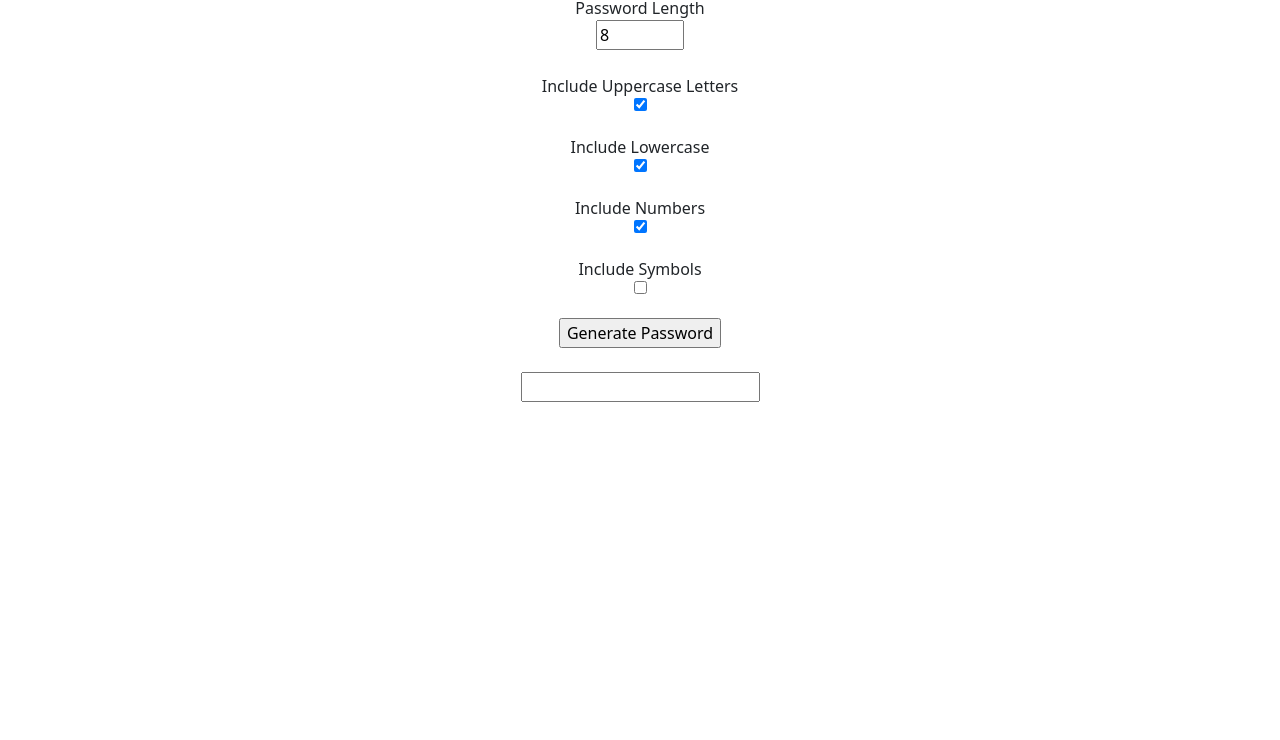
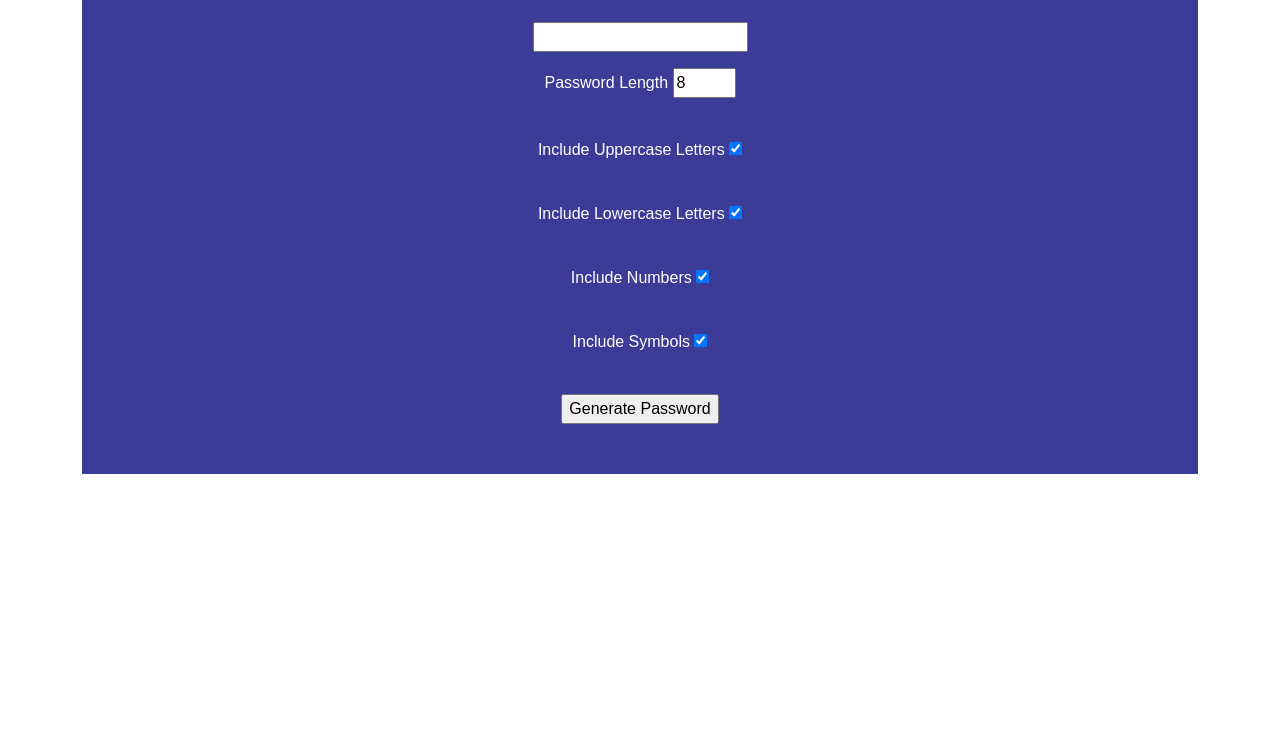
Before and after one commit to claudiahW/passwordgenerator, a plain HTML site: page index.html in a window 1280 px wide. Shown: the part 60-800 px from the top of the page. Drawn offline with nearby package versions, Linux system fonts and the light colour scheme.

Commit message:
style form

```diff
--- a/index.html
+++ b/index.html
@@ -17,32 +17,43 @@
     <div class="container">
     <h1>Password Generator</h1>
 
-
     <form>
+        <div class="mb-3 mt-3">
+        <input type="text" name="password" id="password">
+    </div>
+    <div class="mb-3">
         <label for="length">Password Length</label>
         <input type="number" name="length" id="length" min="8" max="20" value="8">
-        <br>
+    </div>
+    <br>
+        <div class="mb-3">
         <label for="uppercase">Include Uppercase Letters</label>
         <input type="checkbox" name="uppercase" id="uppercase" checked>
+    </div>
         <br>
-        <label for="lowercase">Include Lowercase</label>
+        <div class="mb-3">
+        <label for="lowercase">Include Lowercase Letters</label>
         <input type="checkbox" name="lowercase" id="lowercase" checked>
+    </div>
         <br>
+        <div class="mb-3">
         <label for="numbers">Include Numbers</label>
         <input type="checkbox" name="numbers" id="numbers" checked>
+    </div>
         <br>
+        <div class="mb-3">
         <label for="symbols">Include Symbols</label>
-        <input type="checkbox" name="symbols" id="symbols">
+        <input type="checkbox" name="symbols" id="symbols" checked>
+    </div>
         <br>
+        <div class="mb-3">
         <input type="submit" value="Generate Password">
+    </div>
         <br>
-        <input type="text" name="password" id="password">
+
     </form>
-    <br>
+
 </div>
-
-
-
   <script src="scripts.js"></script>
 </body>
 </html>
--- a/style.css
+++ b/style.css
@@ -1,15 +1,21 @@
+* {box-sizing: border-box;
+}
 
-body {
+ form{
     font-family: Arial, Helvetica, sans-serif;
+    background-color: #3b3b98;
+    color: #fff;
+    display: flex;
+    flex-direction: column;
+    align-items: center;
+    justify-content: center;
+    padding: 10px;
+
 }
 h1 {
     text-align: center;
 }
-form {
-    display: flex;
-    flex-direction: column;
-    align-items: center;
-}
+
 input {
     margin: 5px;
 }
```
